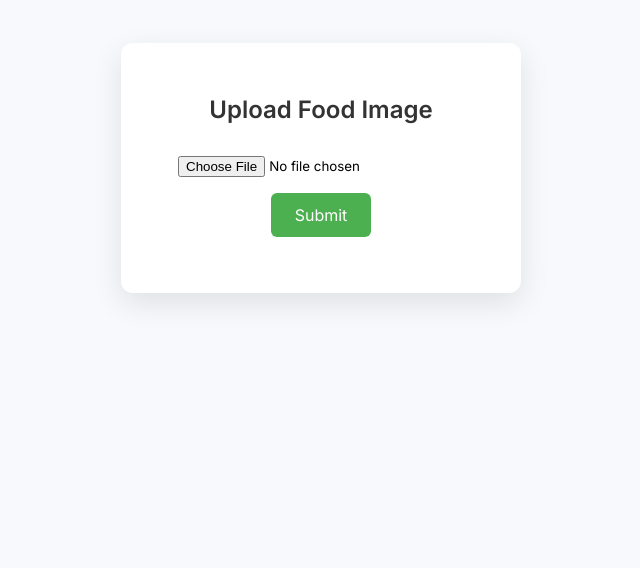
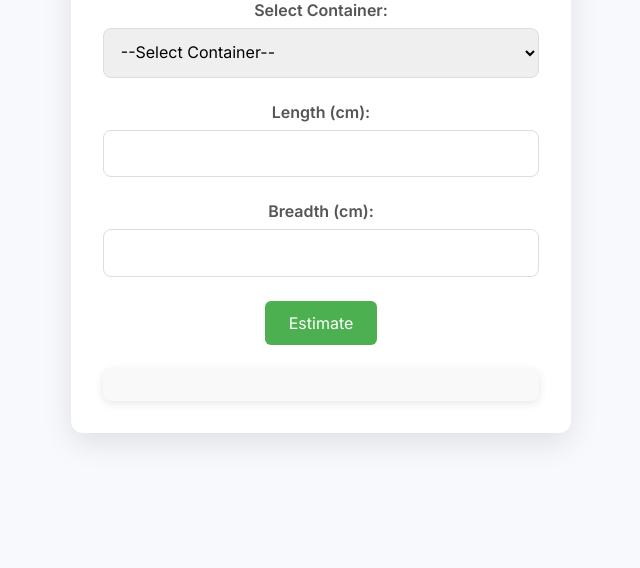
Before and after one commit to ankitredhat/AI_estimator, a plain HTML site: page static/index.html in a window 1280 px wide. Shown: the part 232-800 px from the top of the page, without its empty margins (319-959 px from the left). Drawn offline with Linux system fonts and the light colour scheme.

Commit message:
Update index.html

```diff
--- a/static/index.html
+++ b/static/index.html
@@ -25,7 +25,7 @@
       padding: 2rem;
       border-radius: 12px;
       box-shadow: 0 10px 30px rgba(0, 0, 0, 0.1);
-      max-width: 400px;
+      max-width: 500px;
       width: 100%;
       text-align: center;
     }
@@ -33,10 +33,24 @@
     h2 {
       margin-bottom: 1rem;
       color: #333;
+      font-weight: 600;
     }
 
-    input[type="file"] {
-      margin: 1rem 0;
+    label {
+      margin-top: 1rem;
+      display: block;
+      font-weight: 600;
+      color: #555;
+    }
+
+    input[type="file"], select, input[type="number"] {
+      width: 100%;
+      padding: 0.8rem;
+      margin: 0.5rem 0;
+      border-radius: 8px;
+      border: 1px solid #ddd;
+      font-size: 1rem;
+      box-sizing: border-box;
     }
 
     button {
@@ -47,7 +61,8 @@
       border-radius: 6px;
       cursor: pointer;
       font-size: 1rem;
-      transition: background-color 0.3s;
+      transition: background-color 0.3s ease-in-out;
+      margin-top: 1rem;
     }
 
     button:hover {
@@ -56,24 +71,56 @@
 
     #result {
       margin-top: 1.5rem;
-      font-size: 1rem;
+      font-size: 1.1rem;
       color: #444;
+      padding: 1rem;
+      background-color: #f9f9f9;
+      border-radius: 8px;
+      box-shadow: 0 2px 10px rgba(0, 0, 0, 0.1);
     }
 
     #result p {
       margin: 0.5rem 0;
     }
+
+    .error {
+      color: red;
+    }
+
+    .success {
+      color: green;
+    }
+
   </style>
 </head>
 <body>
 
   <div class="container">
-    <h2>Upload Food Image</h2>
+    <h2>AI Food Estimator</h2>
     <form id="uploadForm">
-      <input type="file" name="image" id="imageInput" accept="image/*" required>
-      <br>
-      <button type="submit">Submit</button>
+      <label for="container">Select Container:</label>
+      <select id="container" required>
+        <option value="">--Select Container--</option>
+        <option value="Tawa">Tawa</option>
+        <option value="Kadhai">Kadhai</option>
+        <option value="Patila">Patila</option>
+        <option value="Dekchi">Dekchi</option>
+        <option value="Handi">Handi</option>
+        <option value="Drum">Drum</option>
+        <option value="Tub">Tub</option>
+        <option value="Thali">Thali</option>
+        <option value="Katori">Katori</option>
+      </select>
+
+      <label for="length">Length (cm):</label>
+      <input type="number" id="length" required>
+
+      <label for="breadth">Breadth (cm):</label>
+      <input type="number" id="breadth" required>
+
+      <button type="submit">Estimate</button>
     </form>
+
     <div id="result"></div>
   </div>
 
@@ -83,25 +130,39 @@
 
     form.addEventListener('submit', async (e) => {
       e.preventDefault();
-      const formData = new FormData();
-      const imageFile = document.getElementById('imageInput').files[0];
-      formData.append('image', imageFile);
+
+      const container = document.getElementById('container').value;
+      const length = document.getElementById('length').value;
+      const breadth = document.getElementById('breadth').value;
+
+      if (!container || !length || !breadth) {
+        resultDiv.innerHTML = `<p class="error">❌ Please fill all fields.</p>`;
+        return;
+      }
 
       resultDiv.innerHTML = "⏳ Estimating...";
 
       try {
         const response = await fetch('https://ai-estimator.onrender.com/predict', {
           method: 'POST',
-          body: formData
+          headers: { 'Content-Type': 'application/json' },
+          body: JSON.stringify({ container_type: container, length, breadth })
         });
 
         const data = await response.json();
-        resultDiv.innerHTML = `
-          <p><strong>Estimated Quantity:</strong> ${data.estimated_quantity}</p>
-          <p><strong>People Served:</strong> ${data.people_served}</p>
-        `;
+
+        if (data.error) {
+          resultDiv.innerHTML = `<p class="error">❌ ${data.error}</p>`;
+        } else {
+          resultDiv.innerHTML = `
+            <p><strong>Container:</strong> ${data.container}</p>
+            <p><strong>Area:</strong> ${data.area} cm²</p>
+            <p><strong>Estimated Quantity:</strong> ${data.estimated_quantity}</p>
+            <p><strong>People Served:</strong> ${data.people_served}</p>
+          `;
+        }
       } catch (error) {
-        resultDiv.innerHTML = `<p style="color:red;">❌ Error uploading image.</p>`;
+        resultDiv.innerHTML = `<p class="error">❌ Error uploading image.</p>`;
       }
     });
   </script>
```
